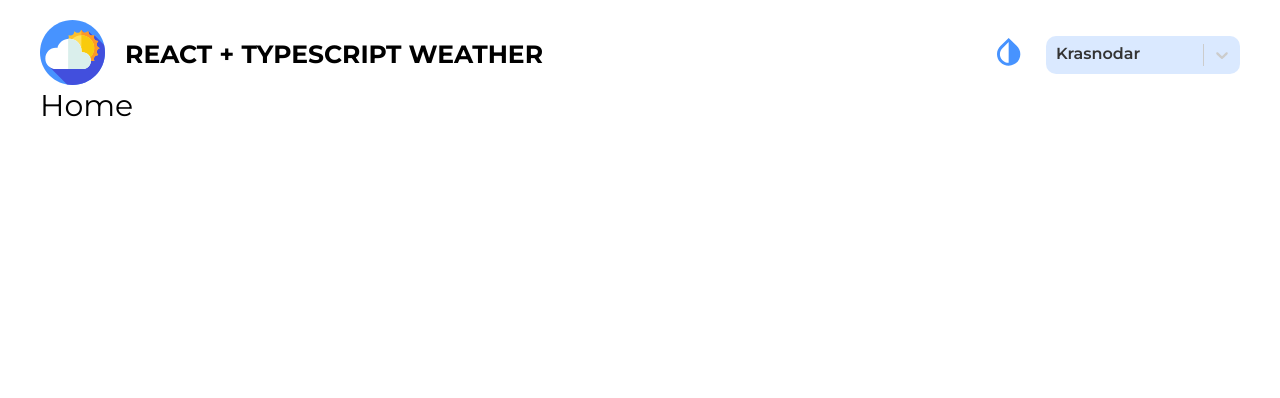
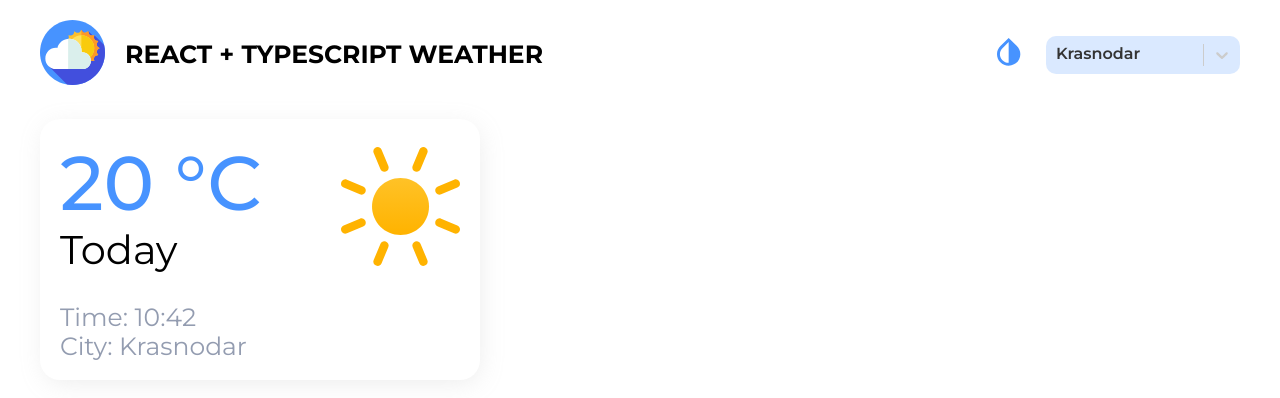
Before and after one commit to maximlitvinov/weather-typescript-app, a React (Create React App) app: page / in a window 1280 px wide. Shown: the top 398 px of the page. Built offline with nearby package versions, Linux system fonts and the light colour scheme.

Commit message:
Create component ThisDay and stylizing it

```diff
--- a/src/assets/icons/global/GlobalSvgSelector.tsx
+++ b/src/assets/icons/global/GlobalSvgSelector.tsx
@@ -76,6 +76,36 @@ const GlobalSvgSelector = ({ id }: Props) => {
           </defs>
         </svg>
       );
+    case 'weather-logo':
+      return (
+        <svg
+          width="119"
+          height="119"
+          viewBox="0 0 119 119"
+          fill="none"
+          xmlns="http://www.w3.org/2000/svg">
+          <path
+            d="M59.5229 88.0144C75.2638 88.0144 88.0243 75.2545 88.0243 59.5144C88.0243 43.7742 75.2638 31.0143 59.5229 31.0143C43.782 31.0143 31.0215 43.7742 31.0215 59.5144C31.0215 75.2545 43.782 88.0144 59.5229 88.0144Z"
+            fill="url(#paint0_linear_2_179)"
+          />
+          <path
+            d="M86.3084 5.95127L79.6106 22.1222C77.4274 27.389 69.5268 24.1172 71.71 18.8504L78.4078 2.67947C80.591 -2.58734 88.4916 0.684466 86.3084 5.95127ZM47.2843 100.155L40.5865 116.326C38.4033 121.593 30.5027 118.321 32.6859 113.054L39.3837 96.8835C41.5669 91.6167 49.4675 94.8885 47.2843 100.155ZM116.326 40.5959L100.154 47.2934C94.8873 49.4765 91.6154 41.5763 96.8824 39.3932L113.054 32.6957C118.321 30.5126 121.593 38.4128 116.326 40.5959ZM22.1176 79.6182L5.94586 86.3157C0.6788 88.4988 -2.59316 80.5986 2.6739 78.4155L18.8456 71.718C24.1127 69.5349 27.3846 77.4351 22.1176 79.6182ZM113.054 86.3214L96.8824 79.6239C91.6154 77.4408 94.8873 69.5406 100.154 71.7237L116.326 78.4212C121.593 80.6043 118.321 88.5045 113.054 86.3214ZM18.8456 47.2991L2.6739 40.6016C-2.59316 38.4185 0.6788 30.5183 5.94586 32.7014L22.1176 39.3989C27.3846 41.582 24.1127 49.4822 18.8456 47.2991ZM40.5808 2.67377L47.2786 18.8447C49.4618 24.1115 41.5612 27.3833 39.378 22.1165L32.6802 5.94557C30.497 0.678766 38.3976 -2.59304 40.5808 2.67377ZM79.6049 96.8778L86.3027 113.049C88.4859 118.316 80.5853 121.587 78.4021 116.321L71.7043 100.15C69.5211 94.8828 77.4217 91.611 79.6049 96.8778Z"
+            fill="#FFB300"
+          />
+          <defs>
+            <linearGradient
+              id="paint0_linear_2_179"
+              x1="59.5229"
+              y1="31.0143"
+              x2="59.5229"
+              y2="87.2546"
+              gradientUnits="userSpaceOnUse">
+              <stop stop-color="#FFC227" />
+              <stop offset="1" stop-color="#FFB300" />
+            </linearGradient>
+          </defs>
+        </svg>
+      );
     default:
       return null;
   }
--- a/src/pages/Home/Home.tsx
+++ b/src/pages/Home/Home.tsx
@@ -1,11 +1,16 @@
 import React from 'react';
+import ThisDay from './components/ThisDay/ThisDay';
 
 import style from './Home.module.scss';
 
 type Props = {};
 
 const Home = (props: Props) => {
-  return <div className={style.home}>Home</div>;
+  return (
+    <div className={style.home}>
+      <ThisDay />
+    </div>
+  );
 };
 
 export default Home;
--- /dev/null
+++ b/src/pages/Home/components/ThisDay/ThisDay.module.scss
@@ -0,0 +1,38 @@
+@import '../../../../styles/variables.scss';
+
+.this__day {
+  margin-top: 30px;
+  padding: 20px;
+  max-width: 400px;
+  width: 100%;
+  background: $light-background;
+  box-shadow: $box-shadow;
+  border-radius: $border-radius;
+}
+.top__block {
+  display: flex;
+  justify-content: space-between;
+  align-items: center;
+  width: 100%;
+  margin-bottom: 30px;
+  svg {
+    width: 119px;
+    height: 119px;
+  }
+  .this__temperature {
+    font-size: 76px;
+    font-weight: 500;
+    color: $primary-color;
+  }
+  .this__day_name {
+    font-size: 40px;
+    color: $light-color;
+  }
+}
+.bottom__block {
+  .this__time,
+  .this__city {
+    color: $base-color;
+    font-size: 25px;
+  }
+}
--- /dev/null
+++ b/src/pages/Home/components/ThisDay/ThisDay.tsx
@@ -0,0 +1,28 @@
+import React from 'react';
+import GlobalSvgSelector from '../../../../assets/icons/global/GlobalSvgSelector';
+
+import style from './ThisDay.module.scss';
+
+const ThisDay = () => {
+  return (
+    <header className={style.this__day}>
+      <div className={style.top__block}>
+        <div className={style.top__block__wrapper}>
+          <div className={style.this__temperature}>20 °C</div>
+          <div className={style.this__day_name}>Today</div>
+        </div>
+        <GlobalSvgSelector id="weather-logo" />
+      </div>
+      <div className={style.bottom__block}>
+        <div className={style.this__time}>
+          Time: <span>10:42</span>
+        </div>
+        <div className={style.this__city}>
+          City: <span>Krasnodar</span>
+        </div>
+      </div>
+    </header>
+  );
+};
+
+export default ThisDay;
--- a/src/styles/variables.scss
+++ b/src/styles/variables.scss
@@ -0,0 +1,6 @@
+$primary-color: #4793ff;
+$light-color: #000;
+$base-color: #939cb0;
+$light-background: #fff;
+$box-shadow: 2px 5px 25px -3px rgba(180, 180, 180, 0.25);
+$border-radius: 20px;
```
Also changed, not shown: src/pages/Home/components/ThisDayInfo/ThisDayInfo.tsx (added, +8 -0 lines), src/pages/Home/components/ThisDayInfo/ThisDayInfo.module.scss (added).
